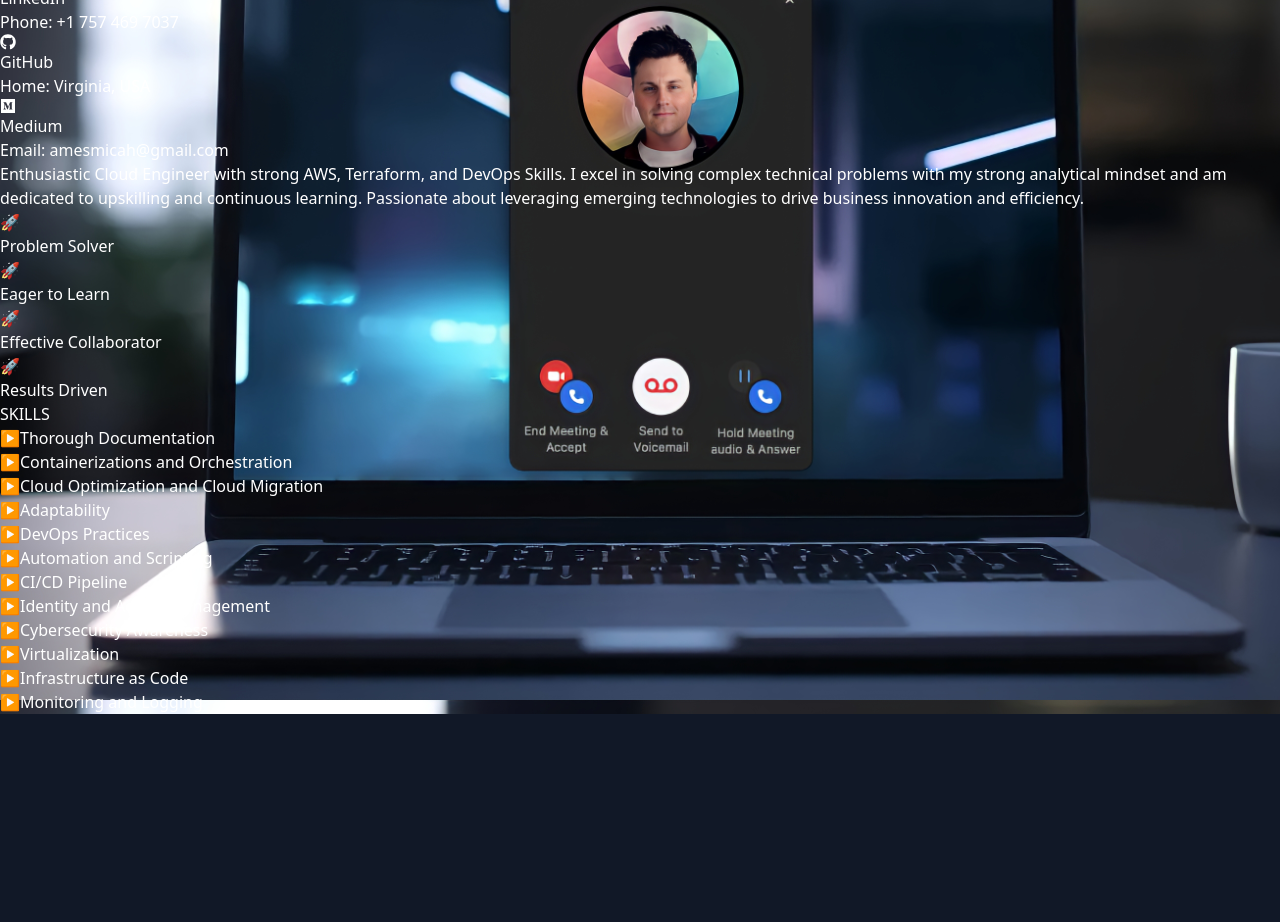
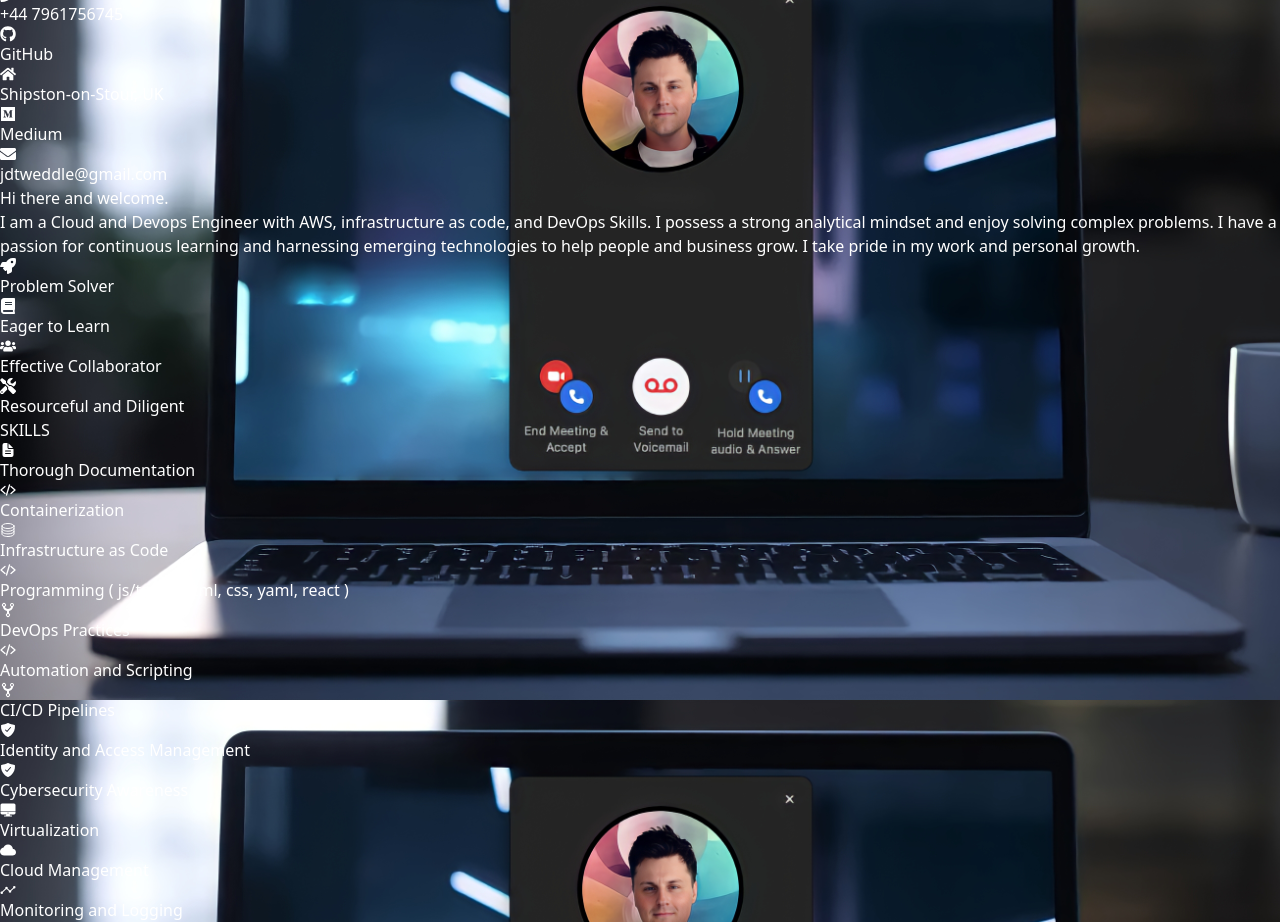
Before and after one commit to JDTweddle/Portfolio-Website, a React (Vite) app: page /about in a window 1280 px wide. Shown: the part 900-1822 px from the top of the page. Before the commit the page ends 1614 px from the top, so only its background shows below. Built offline with nearby package versions, Linux system fonts and the light colour scheme.

Commit message:
Icons added to about page

```diff
--- a/src/Components/About/About.tsx
+++ b/src/Components/About/About.tsx
@@ -1,5 +1,6 @@
 import React from 'react';
-import { FaLinkedin, FaGithub, FaMedium } from 'react-icons/fa';
+import { FaLinkedin, FaGithub, FaMedium, FaPhone, FaHome, FaEnvelope, FaRocket, FaBook, FaUsers, FaTools } from 'react-icons/fa';
+import { IoDocumentText, IoCodeSlash, IoServerOutline, IoGitNetwork, IoShieldCheckmark, IoDesktop, IoCloud, IoAnalytics } from 'react-icons/io5';
 
 const About: React.FC = () => {
   return (
@@ -10,34 +11,42 @@ const About: React.FC = () => {
           <img src="/src/Components/About/Capture2.png" alt="Code" className="w-full h-auto rounded-lg" />
         </div>
         <div>
-          <h3 className="text-2xl font-bold text-cyan-400 mb-2">Cloud Engineer</h3>
-          <p className="italic mb-4">"Be so good that they can not ignore you" - Steve Martin</p>
+          <h3 className="text-2xl font-bold text-cyan-400 mb-2">Cloud / DevOps Engineer</h3>
           <div className="grid grid-cols-2 gap-4 mb-4">
-            <a href="https://linkedin.com/in/yourusername" className="flex items-center">
+            <a href="https://linkedin.com/in/john-tweddle-079219293" className="flex items-center">
               <FaLinkedin className="mr-2" /> LinkedIn
             </a>
-            <div>Phone: +1 757 469 7037</div>
-            <a href="https://github.com/yourusername" className="flex items-center">
+            <div className="flex items-center"><FaPhone className="mr-2" /> +44 7961756745</div>
+            <a href="https://github.com/JDTweddle" className="flex items-center">
               <FaGithub className="mr-2" /> GitHub
             </a>
-            <div>Home: Virginia, USA</div>
-            <a href="https://medium.com/@yourusername" className="flex items-center">
+            <div className="flex items-center"><FaHome className="mr-2" /> Shipston-on-Stour, UK</div>
+            <a href="https://medium.com/@jdtweddle" className="flex items-center">
               <FaMedium className="mr-2" /> Medium
             </a>
-            <div>Email: amesmicah@gmail.com</div>
+            <div className="flex items-center"><FaEnvelope className="mr-2" /> jdtweddle@gmail.com</div>
           </div>
           <p className="mb-4">
-            Enthusiastic Cloud Engineer with strong AWS, Terraform, and DevOps Skills. I excel in solving
-            complex technical problems with my strong analytical mindset and am dedicated to upskilling
-            and continuous learning. Passionate about leveraging emerging technologies to drive business
-            innovation and efficiency.
+            <div>Hi there and welcome.</div>
+            I am a Cloud and Devops Engineer with AWS,
+            infrastructure as code, and DevOps Skills.
+            I possess a strong analytical mindset
+            and enjoy solving complex problems.
+            I have a passion for continuous learning
+            and harnessing emerging technologies to help people
+            and business grow. I take pride in my work and personal growth.
           </p>
         </div>
       </div>
       <div className="grid grid-cols-2 md:grid-cols-4 gap-4 mt-8">
-        {['Problem Solver', 'Eager to Learn', 'Effective Collaborator', 'Results Driven'].map((trait) => (
+        {[
+          { trait: 'Problem Solver', icon: <FaRocket /> },
+          { trait: 'Eager to Learn', icon: <FaBook /> },
+          { trait: 'Effective Collaborator', icon: <FaUsers /> },
+          { trait: 'Resourceful and Diligent', icon: <FaTools /> }
+        ].map(({ trait, icon }) => (
           <div key={trait} className="bg-gray-800 p-4 rounded-lg text-center">
-            <span className="text-cyan-400 text-2xl mb-2">🚀</span>
+            <span className="text-cyan-400 text-3xl mb-2">{icon}</span>
             <p>{trait}</p>
           </div>
         ))}
@@ -45,21 +54,21 @@ const About: React.FC = () => {
       <h3 className="text-2xl font-bold mt-8 mb-4">SKILLS</h3>
       <div className="grid grid-cols-2 md:grid-cols-4 gap-4">
         {[
-          'Thorough Documentation',
-          'Containerizations and Orchestration',
-          'Cloud Optimization and Cloud Migration',
-          'Adaptability',
-          'DevOps Practices',
-          'Automation and Scripting',
-          'CI/CD Pipeline',
-          'Identity and Access Management',
-          'Cybersecurity Awareness',
-          'Virtualization',
-          'Infrastructure as Code',
-          'Monitoring and Logging'
-        ].map((skill) => (
-          <div key={skill} className="bg-gray-800 p-4 rounded-lg">
-            <span className="text-cyan-400 mr-2">▶</span>
+          { skill: 'Thorough Documentation', icon: <IoDocumentText /> },
+          { skill: 'Containerization', icon: <IoCodeSlash /> },
+          { skill: 'Infrastructure as Code', icon: <IoServerOutline /> },
+          { skill: 'Programming ( js/ts, py, html, css, yaml, react )', icon: <IoCodeSlash /> },
+          { skill: 'DevOps Practices', icon: <IoGitNetwork /> },
+          { skill: 'Automation and Scripting', icon: <IoCodeSlash /> },
+          { skill: 'CI/CD Pipelines', icon: <IoGitNetwork /> },
+          { skill: 'Identity and Access Management', icon: <IoShieldCheckmark /> },
+          { skill: 'Cybersecurity Awareness', icon: <IoShieldCheckmark /> },
+          { skill: 'Virtualization', icon: <IoDesktop /> },
+          { skill: 'Cloud Management', icon: <IoCloud /> },
+          { skill: 'Monitoring and Logging', icon: <IoAnalytics /> }
+        ].map(({ skill, icon }) => (
+          <div key={skill} className="bg-gray-800 p-4 rounded-lg flex items-center">
+            <span className="text-cyan-400 text-2xl mr-2">{icon}</span>
             {skill}
           </div>
         ))}
--- a/src/Components/Home/Home.tsx
+++ b/src/Components/Home/Home.tsx
@@ -8,10 +8,10 @@ const Home: React.FC = () => {
       <div className="text-center max-w-md mb-40 ml-20 mr-30 z-10">
         <h1 className="text-5xl font-bold mb-6">John Tweddle</h1>
         <p className="text-2xl mb-6 font-thin break-words">
-          I'm a passionate Cloud and Devops engineer.
+          I'm a passionate Cloud and DevOps engineer.
         </p>
-        <nav className="justify-center mb-10 flex flex-wrap">
-          {['Home', 'About', 'Resume', 'Tools', 'Portfolio', 'Contact me'].map((item) => (
+        <nav className="justify-center mb-8 flex flex-wrap">
+          {['Home', 'About', 'CV', 'Tools', 'Portfolio', 'Contact me'].map((item) => (
             <Link
               key={item}
               to={`/${item.toLowerCase()}`}
@@ -21,7 +21,7 @@ const Home: React.FC = () => {
             </Link>
           ))}
         </nav>
-        <div className="justify-center flex space-x-6">
+        <div className="justify-center mr-2 flex space-x-6">
           <a className="hover:text-yellow-400" href="https://github.com/JDTweddle" target="_blank" rel="noopener noreferrer">
             <FaGithub size={35} />
           </a>
--- a/src/Components/Layout/Layout.tsx
+++ b/src/Components/Layout/Layout.tsx
@@ -18,13 +18,13 @@ const Layout: React.FC<{ children: React.ReactNode }> = ({ children }) => {
       {!isHomePage && (
         <header className="p-4">
           <div className="container mx-auto flex justify-between items-center">
-            <Link to="/" className="text-6xl font-bold">John Tweddle</Link>
+            <p className="text-3xl ml-96 -m-10 m- font-bold">John Tweddle</p>
             <nav>
-              {['Home', 'About', 'Resume', 'Tools', 'Portfolio', 'Contact'].map((item) => (
+              {['Home', 'About', 'CV', 'Tools', 'Portfolio', 'Contact me'].map((item) => (
                 <Link
                   key={item}
                   to={`/${item.toLowerCase()}`}
-                  className={`mx-2 hover:text-yellow-400 ${location.pathname === `/${item.toLowerCase()}` ? 'text-yellow-400 border-b-2 border-yellow-400' : ''}`}
+                  className={`mx-2 hover:text-yellow-400 font-bold ${location.pathname === `/${item.toLowerCase()}` ? 'text-yellow-400 border-b-2 border-yellow-400' : ''}`}
                 >
                   {item}
                 </Link>
```
Also changed, not shown: src/Components/Tools/Tools.tsx (+7 -7 lines).
